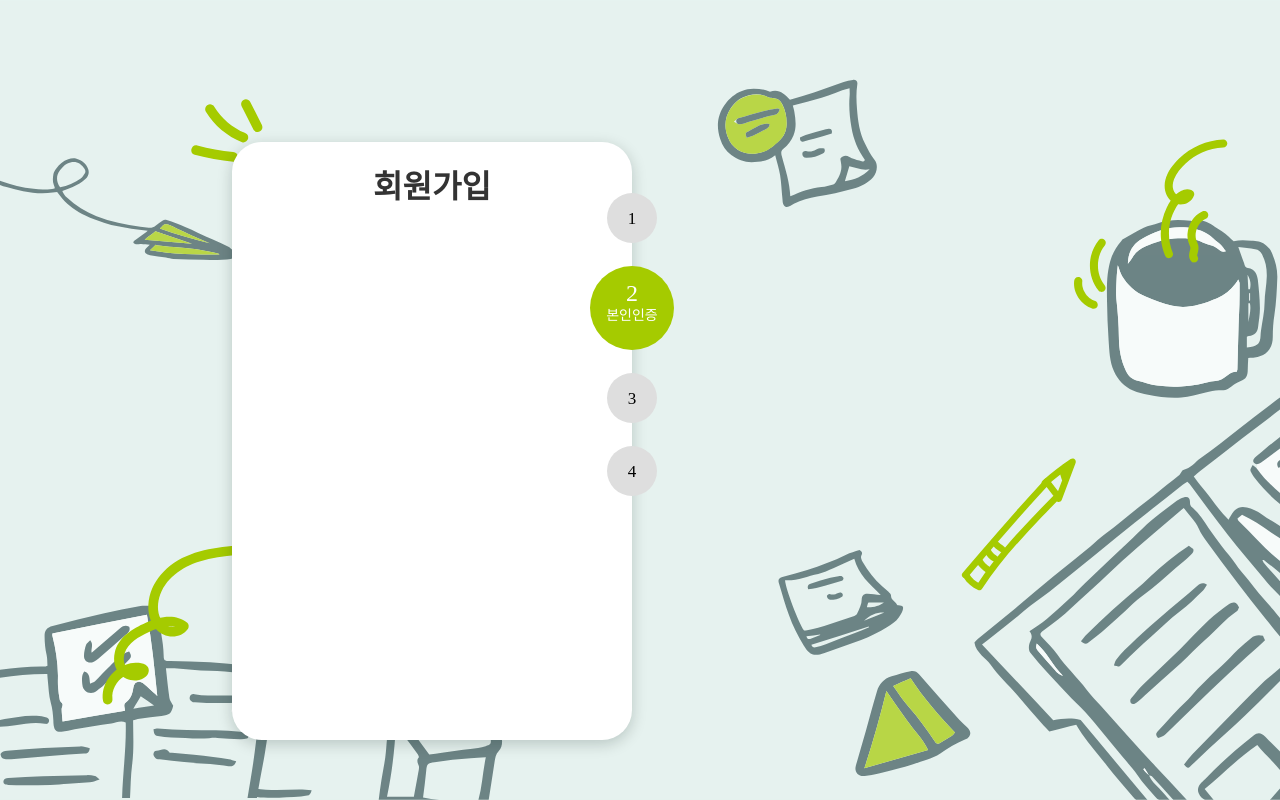
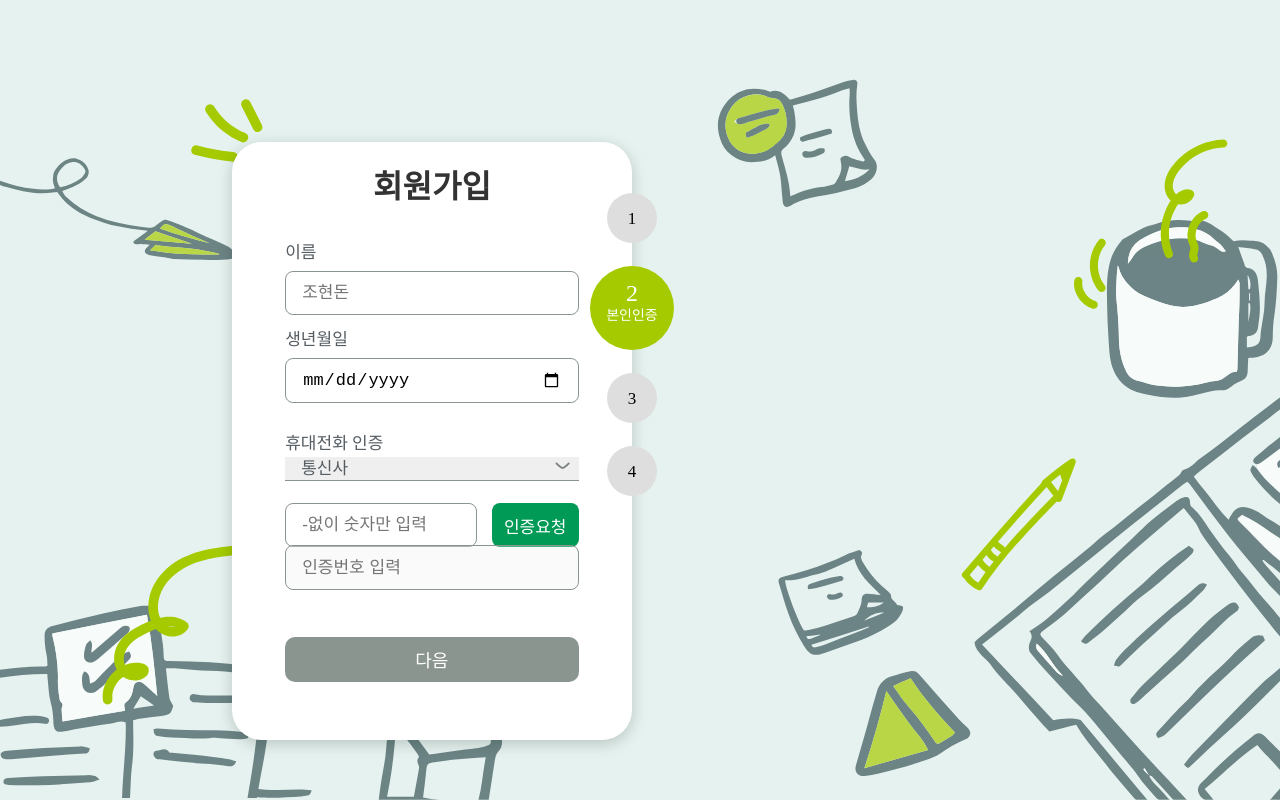
Before and after one commit to chohyundon/waffle-hyungdonless-frontEnd, a React (Vite) app: page /signup/step2 in a window 1280 px wide. Built offline with nearby package versions, Linux system fonts and the light colour scheme; no server answers; a web font is replaced by a local one.

Commit message:
Feat : 회원가입 step2 구현 (Donny: 2월2일 10시14분)

```diff
--- a/src/components/SignUp/SignUpSecondForm.module.css
+++ b/src/components/SignUp/SignUpSecondForm.module.css
@@ -193,17 +193,31 @@
   color: white;
 }
 
+.subButton:disabled{
+  background-color: var(--color-base-gray200);
+  color: white;
+  cursor: not-allowed;
+}
+
 .errorFont2 {
   position: absolute;
   color: var(--color-base-red100);
   font-size: 0.875rem;
-  top: 65.5%;
+  top: 107%;
   padding-left: 5.454545%;
 }
 
 .errorFont3 {
   position: absolute;
   color: var(--color-base-red100);
+  font-size: 0.875rem;
+  top: 80%;
+  padding-left: 5.454545%;
+}
+
+.goodFont {
+  position: absolute;
+  color: var(--color-main-green);
   font-size: 0.875rem;
   top: 80%;
   padding-left: 5.454545%;
--- a/src/components/SignUp/SignUpSecondForm.tsx
+++ b/src/components/SignUp/SignUpSecondForm.tsx
@@ -1,7 +1,189 @@
+import styles from './SignUpSecondForm.module.css';
+import Select from '../../assets/select.svg';
+import React, { useState } from 'react';
+import { useSession, getSession } from '../util/useSession.ts';
+import { useTimer } from '../util/useTimer.ts';
+import { Delay } from '../util/Delay.ts';
+import { useNavigate } from 'react-router';
+
 export const SignUpSecondForm = () => {
+  const [inputValue, setInputValue] = useState({
+    name: '',
+    birth: '',
+    number: '',
+    checkNumber: '',
+  });
+
+  const [resultData, setResultData] = useState({
+    status: '',
+    verificationCode: ''
+  })
+
+  const navigate = useNavigate();
+
+  const {count, startTimer} = useTimer()
+
+  const [nameValid, setNameValid] = useState(false);
+  const [dateValid, setDateValid] = useState(false);
+  const [numberValid, setNumberValid] = useState(false);
+  const [checkNumberValid, setCheckNumberValid] = useState(false);
+
+  const userData = getSession('step1Data');
+
+  const inputChange = (e: React.ChangeEvent<HTMLInputElement>) => {
+    const { name, value } = e.target;
+
+    setInputValue({
+      ...inputValue,
+      [name]: value,
+    });
+
+    if( name === 'name') {
+      const nameRex = /^[ㄱ-ㅎ가-힣	]{3,5}$/
+      setNameValid(nameRex.test(value))
+    }
+
+    if(name === 'birth') {
+      if(value.trim() === '') {
+        setDateValid(true);
+      } else {
+        setDateValid(false);
+      }
+    }
+
+    if(name==='number') {
+      const numberRex = /^(010)\d{8}$/
+      setNumberValid(numberRex.test(value));
+    }
+
+    if(name === 'checkNumber') {
+      if (value.trim() === '' && value !== resultData.verificationCode) {
+        setCheckNumberValid(false);
+      } else {
+        setCheckNumberValid(value === resultData.verificationCode);
+      }
+    }
+  };
+  console.log(resultData)
+
+
+  const sendSMSApi = async (e: React.MouseEvent<HTMLButtonElement>) => {
+    e.preventDefault();
+
+    const sendBodyData = {
+      email: userData && JSON.parse(userData).email,
+      name: inputValue.name,
+      number: inputValue.number,
+    }
+
+    if(inputValue.number && inputValue.number && userData && JSON.parse(userData)) {
+      const response = await fetch('https://api.sabujak.life/sms/send', {
+        method: 'POST',
+        headers: {
+          'Content-Type': 'application/json',
+        },
+        body: JSON.stringify(sendBodyData),
+      });
+
+      const result = await response.json();
+      setResultData(result);
+      startTimer(30);
+    }
+  };
+
+  const isFormValid =
+    nameValid &&
+    numberValid &&
+    checkNumberValid;
+
+  const postData = {
+    email: userData && JSON.parse(userData).email,
+    password: userData && JSON.parse(userData).password,
+    name: inputValue.name,
+    birth: inputValue.birth,
+    number: inputValue.number,
+  }
+
+  const sendSignupData = async (e: React.FormEvent<HTMLFormElement>) =>  {
+    e.preventDefault();
+
+    if(isFormValid) {
+      useSession('step1Data', postData);
+      await Delay(2000);
+      navigate('/signUp/step3');
+    }
+  }
+
   return (
-    <>
-      <></>
-    </>
+    <form className={styles.formContainer} onSubmit={sendSignupData}>
+      <label className={styles.labelText}>이름</label>
+      <input
+        type='text'
+        className={styles.inputBox}
+        placeholder='조현돈'
+        name='name'
+        value={inputValue.name}
+        onChange={inputChange}
+        disabled={nameValid}
+      />
+      <span className={styles.errorFont}>
+        {!nameValid && inputValue.name.length > 0 && `이름은 공백 제외 3글자 이상 7글자 미만으로 작성해주새요`}
+      </span>
+      <div className={styles.inputBoxContainer}>
+        <label className={styles.labelText}>생년월일</label>
+        <input
+          type='date'
+          className={styles.dateInputBox}
+          name='birth'
+          value={inputValue.birth}
+          onChange={inputChange}
+        />
+      </div>
+      <span className={styles.errorFont1}>
+        {dateValid && `생년월일은 필수 입력 값 입니다.`}
+      </span>
+      <div className={styles.inputAuthContainer}>
+        <label className={styles.labelTitle}>휴대전화 인증</label>
+        <select className={styles.select}>
+          <option>통신사</option>
+        </select>
+        <img src={Select} alt='select' className={styles.selectIcon} />
+        <div className={styles.numberContainer}>
+          <input
+            type='text'
+            placeholder='-없이 숫자만 입력'
+            className={styles.writeNumber}
+            name='number'
+            value={inputValue.number}
+            onChange={inputChange}
+            disabled={numberValid}
+          />
+          <span className={styles.errorFont2}>
+            {!numberValid && inputValue.number.length > 0 && '휴대폰 번호는 -를 제외하고 입력해주세요'}
+          </span>
+          <button
+            className={styles.numberButton}
+            disabled={count > 0 || checkNumberValid}
+            onClick={sendSMSApi}
+          >
+            {count > 0 ? `00 : ${String(count).padStart(2, '0')}` : '인증요청'}
+          </button>
+        </div>
+      </div>
+      <input
+        type='text'
+        className={styles.inputBoxExample}
+        placeholder='인증번호 입력'
+        name='checkNumber'
+        value={inputValue.checkNumber}
+        onChange={inputChange}
+        disabled={resultData.verificationCode === '' || checkNumberValid}
+      />
+      <span className={styles.goodFont}>{checkNumberValid && `인증번호가 확인 되었습니다`}</span>
+      <span className={styles.errorFont3}>
+        {!checkNumberValid && inputValue.checkNumber.length > 0 && '인증번호를 다시 입력해주세요'}
+      </span>
+      <button className={styles.subButton} disabled={!isFormValid}>다음</button>
+    </form>
   );
 };
--- a/src/components/util/useTimer.ts
+++ b/src/components/util/useTimer.ts
@@ -11,13 +11,9 @@ export const useTimer = () => {
       setCount((prev) => prev - 1);
     }, 1000);
 
-    const secondsInterval = setInterval(() => {
-      setSeconds((prev) => prev - 1);
-    }, 1000);
 
     return () => {
       clearTimeout(interval);
-      clearInterval(secondsInterval);
     };
   }, [count]);
 
```
Also changed, not shown: src/components/util/useSession.ts (+5 -2 lines).
